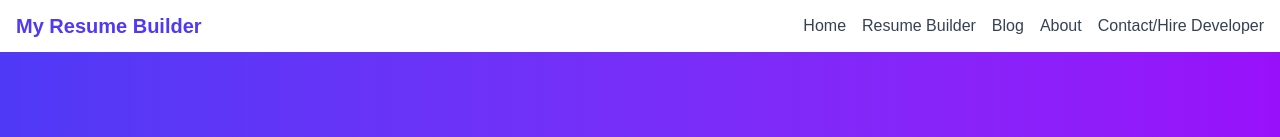
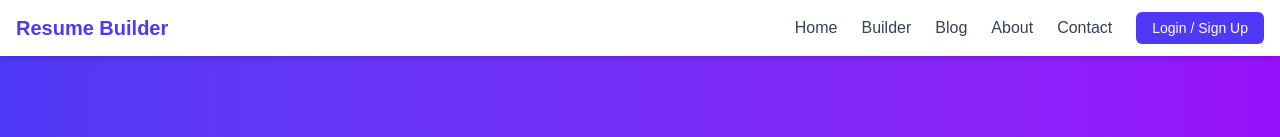
Before and after one commit to MuhammadRaheelFayyaz/resume-builder, a Next.js app: page / in a window 1280 px wide. Shown: the top 137 px of the page. Built offline with nearby package versions, Linux system fonts and the light colour scheme; no server answers.

Commit message:
update navbar

```diff
--- a/app/components/NavBar.tsx
+++ b/app/components/NavBar.tsx
@@ -1,30 +1,37 @@
 'use client';
 
 import Link from 'next/link';
+import { useState } from 'react';
 import { useAuth } from '@/app/contexts/AuthContext';
-import { useState } from 'react';
 import LoginModal from './LoginModal';
+import { Menu, X } from 'lucide-react';
 
 export default function NavBar() {
   const { user, signOut } = useAuth();
   const [isLoginModalOpen, setIsLoginModalOpen] = useState(false);
+  const [isMobileMenuOpen, setIsMobileMenuOpen] = useState(false);
+
+  const closeMobileMenu = () => setIsMobileMenuOpen(false);
 
   return (
     <>
-      <nav className="bg-white shadow-md print:hidden">
-        <div className="container mx-auto px-4 py-3 flex justify-between items-center flex-wrap gap-4">
-          <Link href="/" className="text-xl font-bold text-indigo-600">
-            My Resume Builder
+      <nav className="bg-white shadow-md print:hidden sticky top-0 z-50">
+        <div className="container mx-auto px-4 py-3 flex justify-between items-center">
+          {/* Logo */}
+          <Link href="/" className="text-xl font-bold text-indigo-600" onClick={closeMobileMenu}>
+            Resume Builder
           </Link>
-          <div className="flex items-center gap-4">
+
+          {/* Desktop Menu */}
+          <div className="hidden md:flex items-center gap-6">
             <Link href="/" className="text-gray-700 hover:text-indigo-600">Home</Link>
-            <Link href="/builder" className="text-gray-700 hover:text-indigo-600">Resume Builder</Link>
+            <Link href="/builder" className="text-gray-700 hover:text-indigo-600">Builder</Link>
             <Link href="/blog" className="text-gray-700 hover:text-indigo-600">Blog</Link>
             <Link href="/about" className="text-gray-700 hover:text-indigo-600">About</Link>
-            <Link href="/contact" className="text-gray-700 hover:text-indigo-600">Contact/Hire Developer</Link>
-            {/* {user ? (
+            <Link href="/contact" className="text-gray-700 hover:text-indigo-600">Contact</Link>
+            {user ? (
               <div className="flex items-center gap-3">
-                <span className="text-sm text-gray-600">{user.email}</span>
+                <span className="text-sm text-gray-600 hidden lg:inline">{user.email}</span>
                 <button
                   onClick={() => signOut()}
                   className="bg-red-500 text-white px-3 py-1 rounded-md text-sm hover:bg-red-600"
@@ -35,14 +42,61 @@ export default function NavBar() {
             ) : (
               <button
                 onClick={() => setIsLoginModalOpen(true)}
-                className="bg-indigo-600 text-white px-3 py-1 rounded-md text-sm hover:bg-indigo-700"
+                className="bg-indigo-600 text-white px-4 py-1.5 rounded-md text-sm hover:bg-indigo-700"
               >
                 Login / Sign Up
               </button>
-            )} */}
+            )}
           </div>
+
+          {/* Mobile Menu Button */}
+          <button
+            onClick={() => setIsMobileMenuOpen(!isMobileMenuOpen)}
+            className="md:hidden text-gray-600 hover:text-indigo-600 focus:outline-none"
+          >
+            {isMobileMenuOpen ? <X size={24} /> : <Menu size={24} />}
+          </button>
         </div>
+
+        {/* Mobile Dropdown Menu */}
+        {isMobileMenuOpen && (
+          <div className="md:hidden bg-white border-t border-gray-100 py-2 px-4 shadow-lg">
+            <div className="flex flex-col space-y-3">
+              <Link href="/" className="text-gray-700 hover:text-indigo-600 py-1" onClick={closeMobileMenu}>Home</Link>
+              <Link href="/builder" className="text-gray-700 hover:text-indigo-600 py-1" onClick={closeMobileMenu}>Builder</Link>
+              <Link href="/blog" className="text-gray-700 hover:text-indigo-600 py-1" onClick={closeMobileMenu}>Blog</Link>
+              <Link href="/about" className="text-gray-700 hover:text-indigo-600 py-1" onClick={closeMobileMenu}>About</Link>
+              <Link href="/contact" className="text-gray-700 hover:text-indigo-600 py-1" onClick={closeMobileMenu}>Contact</Link>
+              <hr className="my-1 border-gray-200" />
+              {user ? (
+                <>
+                  <span className="text-sm text-gray-600">{user.email}</span>
+                  <button
+                    onClick={() => {
+                      signOut();
+                      closeMobileMenu();
+                    }}
+                    className="bg-red-500 text-white px-3 py-1.5 rounded-md text-sm w-full text-left"
+                  >
+                    Logout
+                  </button>
+                </>
+              ) : (
+                <button
+                  onClick={() => {
+                    setIsLoginModalOpen(true);
+                    closeMobileMenu();
+                  }}
+                  className="bg-indigo-600 text-white px-3 py-1.5 rounded-md text-sm w-full text-left"
+                >
+                  Login / Sign Up
+                </button>
+              )}
+            </div>
+          </div>
+        )}
       </nav>
+
       <LoginModal isOpen={isLoginModalOpen} onClose={() => setIsLoginModalOpen(false)} />
     </>
   );
```
